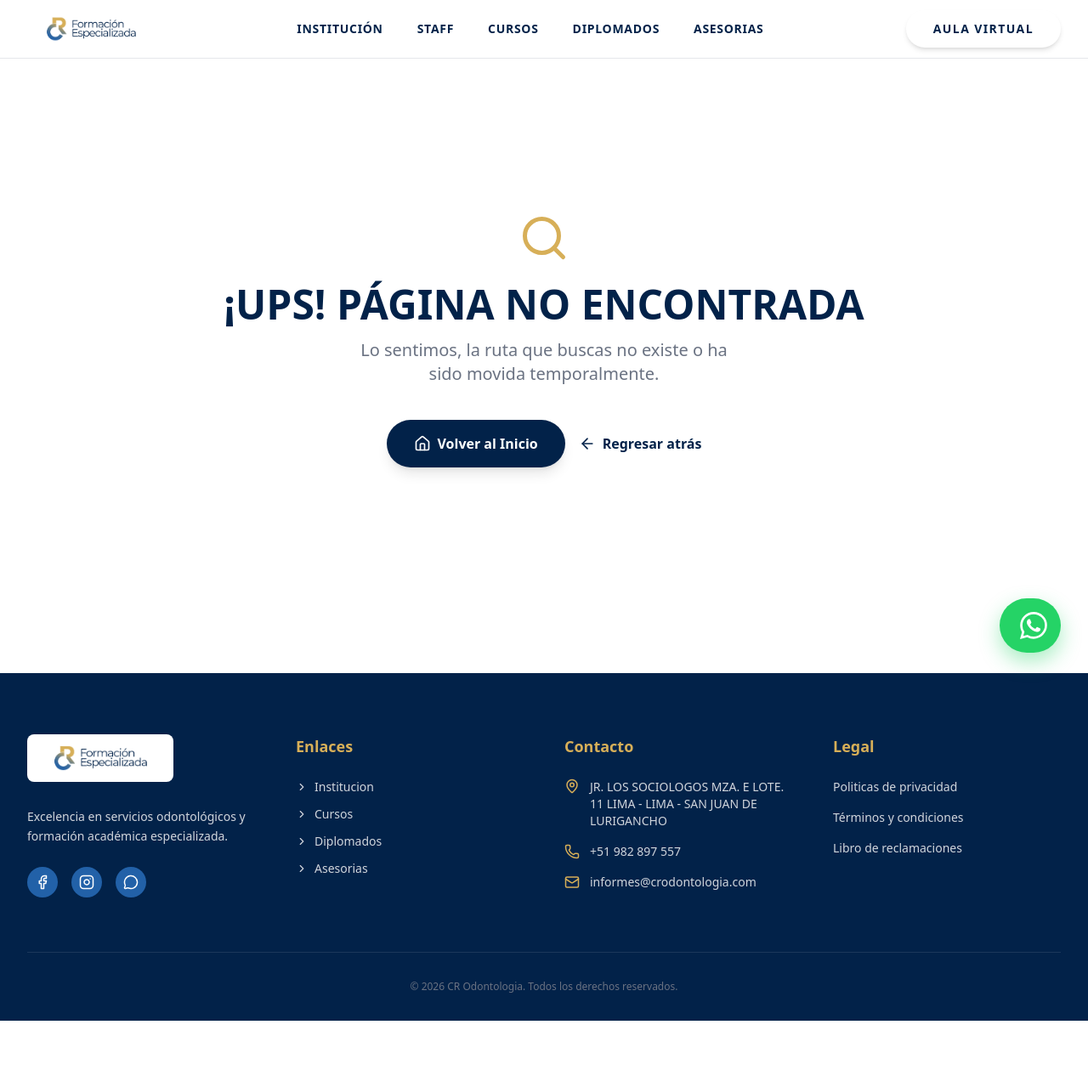
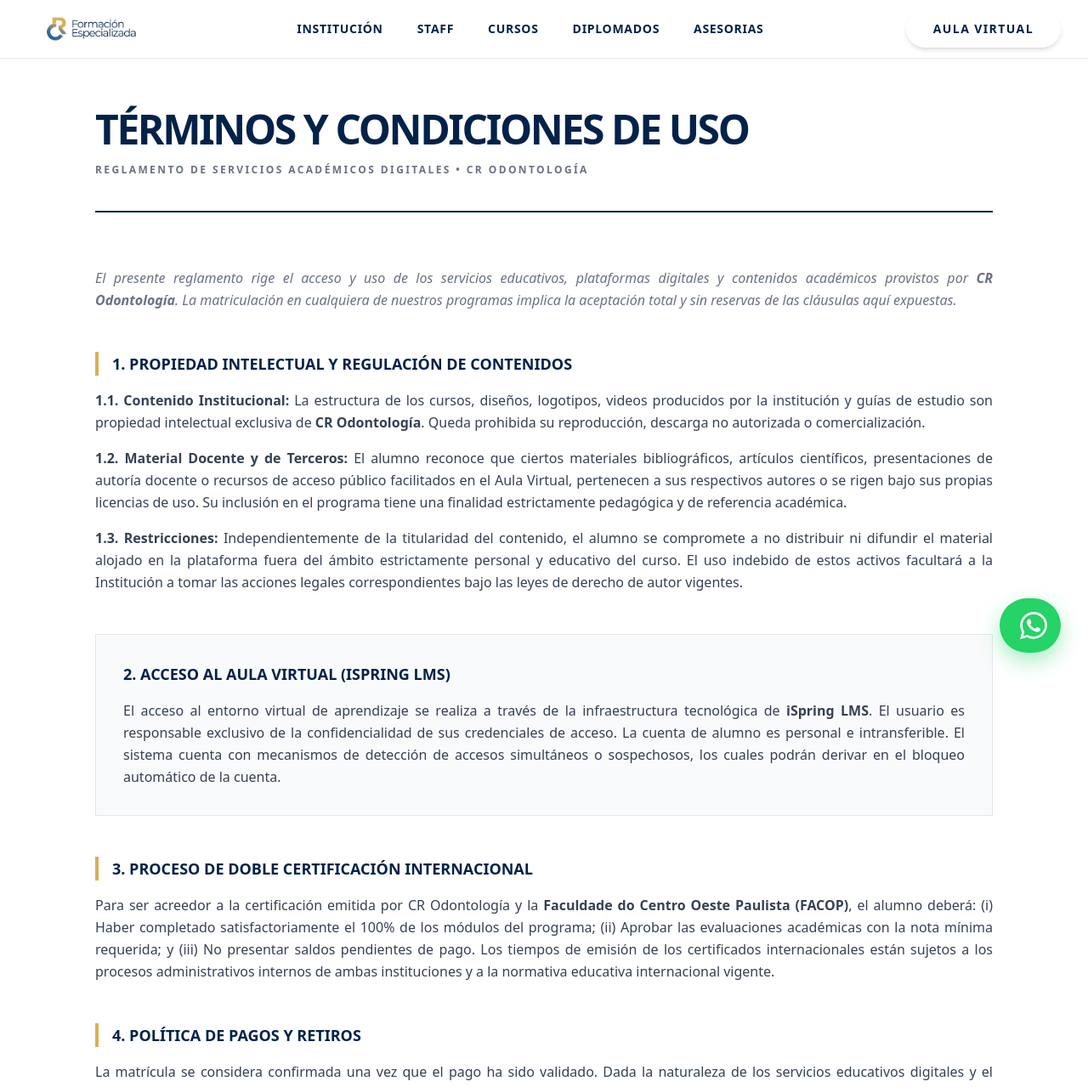
Before and after one commit to CR-Odontologia/Landing-Page, a Next.js app: page /terminos-y-condiciones in a window 1280 px wide. Before the commit this address had no page. Shown: the top 1279 px of the page at 85% size. Before the commit the page ends 1201 px from the top, so only its background shows below. Built offline with nearby package versions, Linux system fonts and the light colour scheme.

Commit message:
add terms and conditions page

```diff
--- /dev/null
+++ b/src/app/terminos-y-condiciones/page.tsx
@@ -0,0 +1,88 @@
+"use client";
+
+import React from "react";
+import Link from "next/link";
+
+const TerminosCondiciones = () => {
+    return (
+        <main className="pt-32 pb-20 bg-white min-h-screen">
+            <div className="max-w-6xl mx-auto px-6 md:px-12">
+
+                {/* ENCABEZADO INSTITUCIONAL */}
+                <header className="mb-16 border-b-2 border-[#022249] pb-10">
+                    <h1 className="text-3xl md:text-5xl font-black text-[#022249] uppercase tracking-tighter mb-4">
+                        Términos y Condiciones de Uso
+                    </h1>
+                    <p className="text-gray-500 font-bold text-xs uppercase tracking-[0.2em]">
+                        Reglamento de Servicios Académicos Digitales • CR Odontología
+                    </p>
+                </header>
+
+                <div className="space-y-12 text-justify text-gray-700 leading-relaxed text-sm md:text-base">
+
+                    <p className="italic text-gray-500">
+                        El presente reglamento rige el acceso y uso de los servicios educativos, plataformas digitales y contenidos académicos provistos por <strong> CR Odontología</strong>. La matriculación en cualquiera de nuestros programas implica la aceptación total y sin reservas de las cláusulas aquí expuestas.
+                    </p>
+
+                    <section className="space-y-4">
+                        <h2 className="text-lg font-black text-[#022249] uppercase border-l-4 border-[#d7af58] pl-4">
+                            1. Propiedad Intelectual y Regulación de Contenidos
+                        </h2>
+                        <div className="space-y-4">
+                            <p>
+                                <strong>1.1. Contenido Institucional:</strong> La estructura de los cursos, diseños, logotipos, videos producidos por la institución y guías de estudio son propiedad intelectual exclusiva de <strong>CR Odontología</strong>. Queda prohibida su reproducción, descarga no autorizada o comercialización.
+                            </p>
+                            <p>
+                                <strong>1.2. Material Docente y de Terceros:</strong> El alumno reconoce que ciertos materiales bibliográficos, artículos científicos, presentaciones de autoría docente o recursos de acceso público facilitados en el Aula Virtual, pertenecen a sus respectivos autores o se rigen bajo sus propias licencias de uso. Su inclusión en el programa tiene una finalidad estrictamente pedagógica y de referencia académica.
+                            </p>
+                            <p>
+                                <strong>1.3. Restricciones:</strong> Independientemente de la titularidad del contenido, el alumno se compromete a no distribuir ni difundir el material alojado en la plataforma fuera del ámbito estrictamente personal y educativo del curso. El uso indebido de estos activos facultará a la Institución a tomar las acciones legales correspondientes bajo las leyes de derecho de autor vigentes.
+                            </p>
+                        </div>
+                    </section>
+
+                    <section className="space-y-4 bg-gray-50 p-8 border border-gray-200">
+                        <h2 className="text-lg font-black text-[#022249] uppercase">
+                            2. Acceso al Aula Virtual (iSpring LMS)
+                        </h2>
+                        <p>
+                            El acceso al entorno virtual de aprendizaje se realiza a través de la infraestructura tecnológica de <strong>iSpring LMS</strong>. El usuario es responsable exclusivo de la confidencialidad de sus credenciales de acceso. La cuenta de alumno es personal e intransferible. El sistema cuenta con mecanismos de detección de accesos simultáneos o sospechosos, los cuales podrán derivar en el bloqueo automático de la cuenta.
+                        </p>
+                    </section>
+
+                    {/* CLÁUSULA 3 */}
+                    <section className="space-y-4">
+                        <h2 className="text-lg font-black text-[#022249] uppercase border-l-4 border-[#d7af58] pl-4">
+                            3. Proceso de Doble Certificación Internacional
+                        </h2>
+                        <p>
+                            Para ser acreedor a la certificación emitida por CR Odontología y la <strong>Faculdade do Centro Oeste Paulista (FACOP)</strong>, el alumno deberá: (i) Haber completado satisfactoriamente el 100% de los módulos del programa; (ii) Aprobar las evaluaciones académicas con la nota mínima requerida; y (iii) No presentar saldos pendientes de pago. Los tiempos de emisión de los certificados internacionales están sujetos a los procesos administrativos internos de ambas instituciones y a la normativa educativa internacional vigente.
+                        </p>
+                    </section>
+
+                    {/* CLÁUSULA 4 */}
+                    <section className="space-y-4">
+                        <h2 className="text-lg font-black text-[#022249] uppercase border-l-4 border-[#d7af58] pl-4">
+                            4. Política de Pagos y Retiros
+                        </h2>
+                        <p>
+                            La matrícula se considera confirmada una vez que el pago ha sido validado. Dada la naturaleza de los servicios educativos digitales y el acceso inmediato a la propiedad intelectual del curso, no se admiten devoluciones económicas una vez otorgadas las credenciales de acceso al Aula Virtual. En casos excepcionales de fuerza mayor, el alumno podrá solicitar la reserva de su matrícula para la siguiente edición del programa, previa evaluación del comité académico.
+                        </p>
+                    </section>
+
+                    {/* CLÁUSULA 5 */}
+                    <section className="space-y-4">
+                        <h2 className="text-lg font-black text-[#022249] uppercase border-l-4 border-[#d7af58] pl-4">
+                            5. Jurisdicción y Ley Aplicable
+                        </h2>
+                        <p>
+                            Cualquier controversia derivada de la interpretación o ejecución de los presentes términos será resuelta bajo las leyes de la República del Perú, sometiéndose las partes a la jurisdicción de los jueces y tribunales del Distrito Judicial de Lima.
+                        </p>
+                    </section>
+            </div>
+        </div>
+</main>
+);
+};
+
+export default TerminosCondiciones;
--- a/src/components/sections/Footer.tsx
+++ b/src/components/sections/Footer.tsx
@@ -80,7 +80,7 @@ const Footer = () => {
                         <h4 className="text-lg font-bold mb-6 text-[#d7af58]">Legal</h4>
                         <div className="space-y-4">
                             <Link href="/politicas-de-privacidad" className="block text-sm text-gray-300 hover:text-white">Politicas de privacidad</Link>
-                            <Link href="/terminos" className="block text-sm text-gray-300 hover:text-white">Términos y condiciones</Link>
+                            <Link href="/terminos-y-condiciones" className="block text-sm text-gray-300 hover:text-white">Términos y condiciones</Link>
                             <Link href="/reclamaciones" className="block text-sm text-gray-300 hover:text-white">Libro de reclamaciones</Link>
 
                             {/* Libro de Reclamaciones con fondo blanco para que resalte
```
Also changed, not shown: src/app/politicas-de-privacidad/page.tsx (+0 -7 lines).
